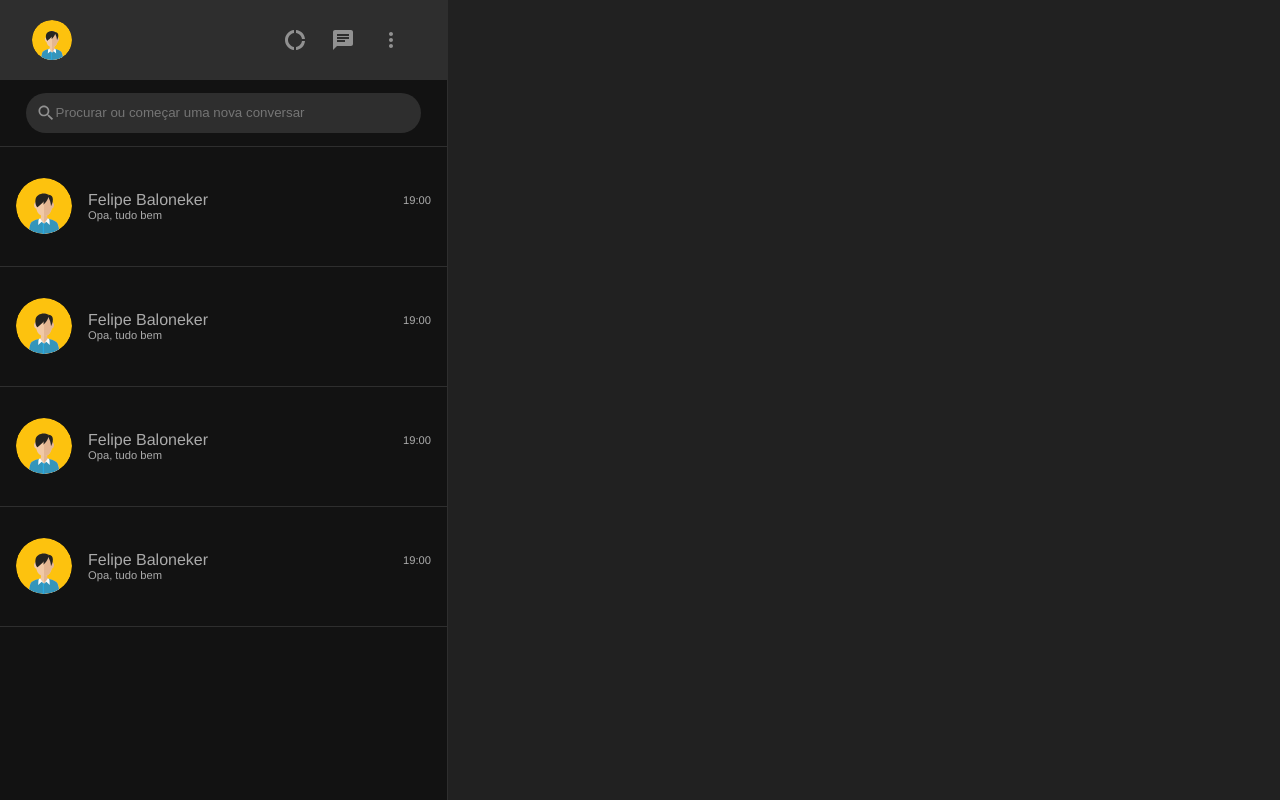
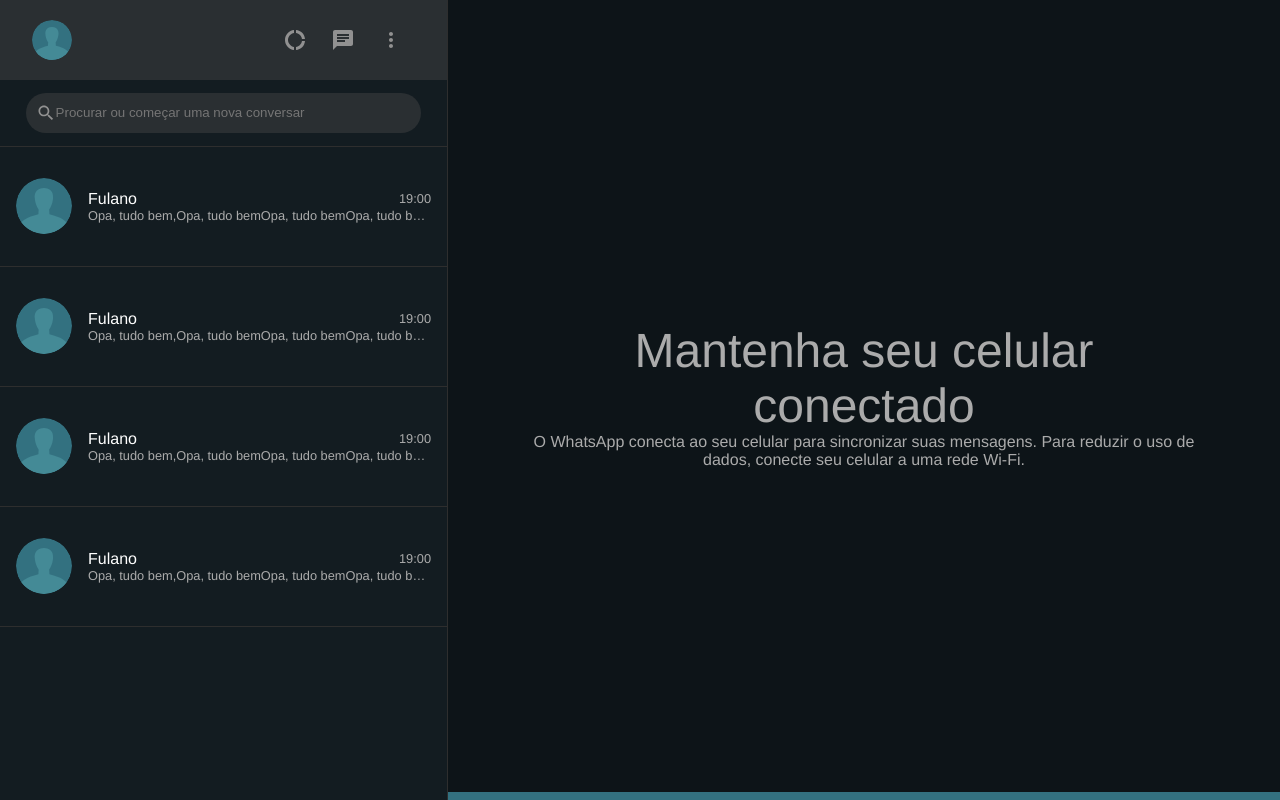
Before and after one commit to felipebaloneker/Whatsapp-React, a React (Create React App) app: page / in a window 1280 px wide. Built offline with nearby package versions, Linux system fonts and the light colour scheme.

Commit message:
criado tela inicial chat, lista de itens, tela de chat

```diff
--- a/src/App.css
+++ b/src/App.css
@@ -4,14 +4,14 @@
     padding:0;
 }
 body{
-    background-color:#212121;
+    background-color:#0D1418;
     margin:0;
     font-family:"serge UI", helvetica Neue, helvetica, Arial, sans-serif;
+    overflow:hidden;
 }
 .app-window{
     display:flex;
-    height:100vh;
-    background-color: #121212;
+    background-color: #0D1418;
 }
 .sidebar{
     width:35vw;
@@ -20,7 +20,7 @@ body{
     height:100vh;
     flex-direction:column;
     border-right:0.1rem solid #2E2E2E;
-    background-color:#121212;
+    background-color:#131C21;
 }
 header{
     height:10vh;
@@ -28,7 +28,7 @@ header{
     justify-content:space-between;
     align-items:center;
     padding:0 2rem;
-    background-color:#2E2E2E;
+    background-color:#2A2F32;
 }
 
 .header-avatar{
@@ -51,14 +51,14 @@ header{
     cursor:pointer;
 }
 .search{
-    background-color:#121212;
+    background-color:#131C21;
     border-bottom:0.1rem solid #2E2E2E;
     padding:1vw 2vw;
 }
 .search-input{
-    background-color:#2E2E2E;
-    height:40px;
-    border-radius:20px;
+    background-color:#2A2F32;
+    height:2.5rem;
+    border-radius:20vw;
     display:flex;
     align-items:center;
     padding: 0 10px;
@@ -72,5 +72,18 @@ header{
     color:#ABABAB;
 }
 .chatlist{
-    color:#ABABAB;
+ flex:1;
+ overflow-y:auto;
+ height:80vh;
 }
+.chatlist::-webkit-scrollbar{
+    width:0.3rem;
+    height:0.3rem;
+}
+.chatlist::-webkit-scrollbar-thumb{
+    background-color: #ABABAB;
+}
+
+.contentarea{
+    flex:1;
+}
--- a/src/App.jsx
+++ b/src/App.jsx
@@ -1,7 +1,12 @@
 import React, {useState,useEffect} from 'react'
 import './App.css';
+
+// Components import
 import ChatListItem from './components/ChatListItem';
+import ChatInit from './components/ChatInit';
+import ChatWindow from './components/ChatWindow';
 
+// Images Import
 import Avatar from "./assets/images/avatar.svg";
 import DonutLargeIcon from '@material-ui/icons/DonutLarge';
 import ChatIcon from '@material-ui/icons/Chat';
@@ -9,10 +14,16 @@ import MoreVertIcon from '@material-ui/icons/MoreVert';
 import SearchIcon from '@material-ui/icons/Search';
 
 export default () => {
-const [chatList,setChatList] = useState([{},{},{},{}]);
+const [chatList,setChatList] = useState([
+  {chatId:1, title:'Fulano', image:Avatar},
+  {chatId:2, title:'Fulano', image:Avatar},
+  {chatId:3, title:'Fulano', image:Avatar},
+  {chatId:4, title:'Fulano', image:Avatar}
+  ,]);
 
+const [activeChat, setActiveChat] = useState({});
   return (
-    <>
+    <div className="app-window">
       <div className='sidebar'>
           <header>
             <img src={Avatar} alt=''className='header-avatar' ></img>
@@ -40,6 +51,9 @@ const [chatList,setChatList] = useState([{},{},{},{}]);
               {chatList.map((item,key)=>(
                   <ChatListItem
                     key={key}
+                    data={item}
+                    active={activeChat.chatId ===chatList[key].chatId}
+                    onClick={()=> setActiveChat(chatList[key])}
                   />
               ))}
           </div>
@@ -47,7 +61,13 @@ const [chatList,setChatList] = useState([{},{},{},{}]);
       </div>
 
       <div className='contentarea'>
+                {activeChat.chatId !== undefined &&
+                  <ChatWindow />
+                }
+                {activeChat.chatId === undefined &&
+                   <ChatInit/>
+                }
       </div>
-    </>
+    </div>
   );
 }
--- /dev/null
+++ b/src/components/ChatInit/index.jsx
@@ -0,0 +1,11 @@
+import React from 'react';
+import "./style.css"
+
+export default () =>{
+    return(
+        <div className="chatinit">
+            <h1>Mantenha seu celular conectado</h1>
+            <h2>O WhatsApp conecta ao seu celular para sincronizar suas mensagens. Para reduzir o uso de dados, conecte seu celular a uma rede Wi-Fi.</h2>
+        </div>
+    );
+}
--- /dev/null
+++ b/src/components/ChatInit/style.css
@@ -0,0 +1,19 @@
+.chatinit{
+    display:flex;
+    color:#ABABAB;
+    flex-direction: column;
+    justify-content: center;
+    align-items: center;
+    text-align: center;
+    height:100vh;
+    padding:5rem;
+    border-bottom:0.5rem solid #337180;
+}
+.chatinit h1{
+    font-size:3rem;
+    font-weight:100;
+}
+.chatinit h2{
+    font-size:1rem;
+    font-weight:300;
+}
--- a/src/components/ChatListItem/index.jsx
+++ b/src/components/ChatListItem/index.jsx
@@ -1,21 +1,22 @@
 import React from 'react';
-import Avatar from "../../assets/images/avatar.svg";
 
 import "./style.css";
 
-export default () =>{
+export default ({onClick, active, data}) =>{
     return(
         <>
-            <div className='chatListItem'>
-                <img className='chatListItem-avatar' src={Avatar} alt=''></img>
+            <div className={`chatListItem ${active? 'active': ''}`}
+            onClick={onClick}
+            >
+                <img className='chatListItem-avatar' src={data.image} alt=''></img>
                 <div className='chatListItem-lines'>
                     <div className='chatListItem-line'>
-                        <div className='chatListItem-name'>Felipe Baloneker</div>
-                        <div className='chatListItem-Date'>19:00</div>
+                        <div className='chatListItem-Name'>{data.title}</div>
+                        <div className='chatListItem-hour'>19:00</div>
                     </div>
                     <div className='chatListItem-line'>
                         <div className='chatListItem-lastMsg'>
-                            <p>Opa, tudo bem</p>
+                            <p>Opa, tudo bem,Opa, tudo bemOpa, tudo bemOpa, tudo bemOpa, tudo bem</p>
                         </div>
                     </div>
                 </div>
--- a/src/components/ChatListItem/style.css
+++ b/src/components/ChatListItem/style.css
@@ -5,34 +5,55 @@
     height:15vh;
     border-bottom:0.1rem solid #2E2E2E;
 }
+.chatListItem:hover{
+    background-color:#2A2F32;
+}
+.chatListItem.active{
+    background-color:#2A2F32;
+}
 .chatListItem-avatar{
     width:3.5rem;
     height:3.5rem;
     border-radius:3rem;
     margin-left:1rem;
-
 }
 
 .chatListItem-lines{
     flex:1;
+    height:100%;
     display:flex;
     flex-direction:column;
+    justify-content: center;
     padding:1rem;
+
+    flex-wrap:wrap;
+    min-width:0;
 }
 .chatListItem-line{
     display:flex;
     justify-content:space-between;
     align-items:center;
-}
-.chartListItem-name{
-    font-size:0.8rem;
-    color:#ABABAB;
+    width:100%;
 
 }
-.chatListItem-Date{
-    font-size:0.7rem;
+.chatListItem-Name{
+    font-size:1rem;
+    color:#FFF;
+
+}
+.chatListItem-hour{
+    font-size:0.8rem;
     color:#ABABAB;
 }
 .chatListItem-lastMsg{
-    font-size:0.7rem;
+    font-size:0.8rem;
+    color:#ABABAB;
+    display:flex;
+    width:100%;
 }
+.chatListItem-lastMsg p{
+    overflow:hidden;
+    white-space:nowrap;
+    text-overflow:ellipsis;
+    margin:0;
+}
--- /dev/null
+++ b/src/components/ChatWindow/index.jsx
@@ -0,0 +1,56 @@
+import React from 'react'
+import './style.css'
+import Avatar from '../../assets/images/avatar.svg'
+import SearchIcon from '@material-ui/icons/Search';
+import AttachFileIcon from '@material-ui/icons/AttachFile';
+import MoreVertIcon from '@material-ui/icons/MoreVert';
+import InsertEmoticonIcon from '@material-ui/icons/InsertEmoticon';
+import SendIcon from '@material-ui/icons/Send';
+import CloseIcon from '@material-ui/icons/Close';
+import MicIcon from '@material-ui/icons/Mic';
+
+export default () =>{
+    return(
+        <div clasName='chatWindow'>
+            <div className='chatWindow-header'>
+                <div className='chatWindow-headerinfo'>
+                    <img className='chatWindow-avatar' src={Avatar}/>
+                    <div className='chatWindow-name'>Felipe</div>
+                </div>
+
+                <div className='chatWindow-headerbtns'>
+                    <div className='chatWindow-btn'>
+                        <SearchIcon style={{color:'#919191'}}/>
+                    </div>
+                    <div className='chatWindow-btn'>
+                        <AttachFileIcon style={{color:'#919191'}}/>
+                    </div>
+                    <div className='chatWindow-btn'>
+                        <MoreVertIcon style={{color:'#919191'}}/>
+                    </div>
+                </div>
+
+            </div>
+            <div className='chatWindow-body'>
+
+            </div>
+            <div className='chatWindow-footer'>
+                <div className='chatWindow-pre'>
+                    <div className='chatWindow-btn'>
+                        <InsertEmoticonIcon style={{color:'#919191'}}/>
+                    </div>
+                </div>
+
+                <div className='chatWindow-inputarea'>
+                        <input className='chatWindow-input' type='text'/>
+                </div>
+
+                <div className='chatWindow-pos '>
+                    <div className='chatWindow-btn'>
+                        <SendIcon style={{color:'#919191'}}/>
+                    </div>
+                </div>
+            </div>
+        </div>
+    );
+}
--- /dev/null
+++ b/src/components/ChatWindow/style.css
@@ -0,0 +1,77 @@
+.chatWindow{
+    display:flex;
+    flex-direction:column;
+    height:100vh;
+}
+.chatWindow-header{
+    height:10vh;
+    background-color:#2A2F32;
+    display:flex;
+    justify-content:space-between;
+    align-items:center;
+    border-bottom:0.1rem solid #2E2E2E;
+}
+.chatWindow-headerinfo{
+    display:flex;
+    align-items:center;
+    cursor:pointer;
+}
+.chatWindow-avatar{
+    width:3rem;
+    height:3rem;
+    border-radius:3rem;
+    margin-left:1rem;
+    margin-right:1rem;
+}
+.chatWindow-name{
+    font-size:1rem;
+    color:#FFF;
+}
+.chatWindow-headerbtns{
+    display:flex;
+    align-items:center;
+    margin-right:1rem;
+}
+.chatWindow-btn{
+    width:3rem;
+    height:3rem;
+    display:flex;
+    justify-content:center;
+    align-items:center;
+}
+.chatWindow-body{
+    flex:1;
+    height:80vh;
+    overflow-y:auto;
+    background-color:#0D1418;
+    background-size:cover;
+}
+
+.chatWindow-footer{
+    height:10vh;
+    display:flex;
+    justify-content:space-between;
+    align-items:center;
+    background-color:#2A2F32;
+
+}
+.chatWindow-pre{
+    display:flex;
+}
+.chatWindow-inputarea{
+    flex:1;
+}
+.chatWindow-input{
+    width:100%;
+    height:2rem;
+    border:0;
+    outline:0;
+    border-radius:5rem;
+    color:#ABABAB;
+    background-color:#131C21;
+    font-size:1rem;
+    padding-left:1rem;
+}
+.chatWindow-pos{
+    display:flex;
+}
```
Also changed, not shown: src/assets/images/avatar.svg.
